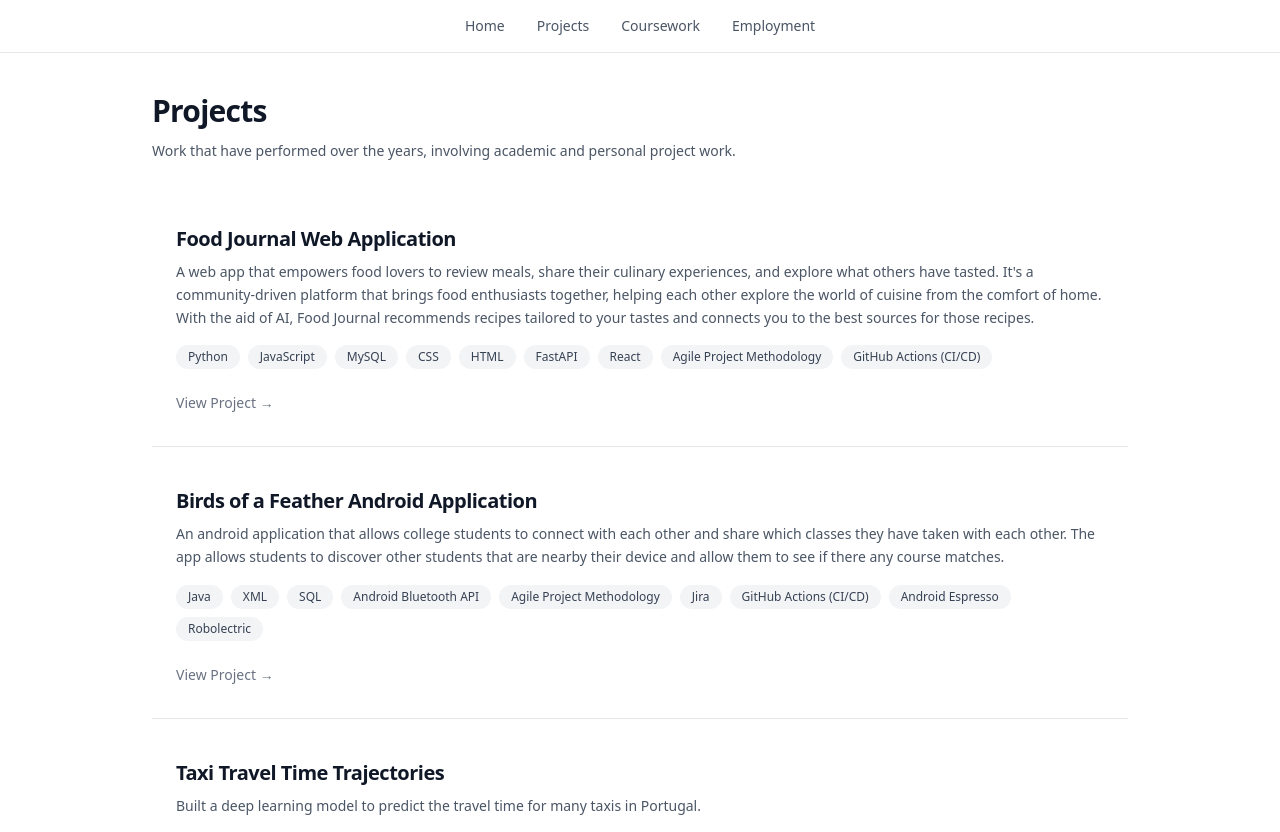
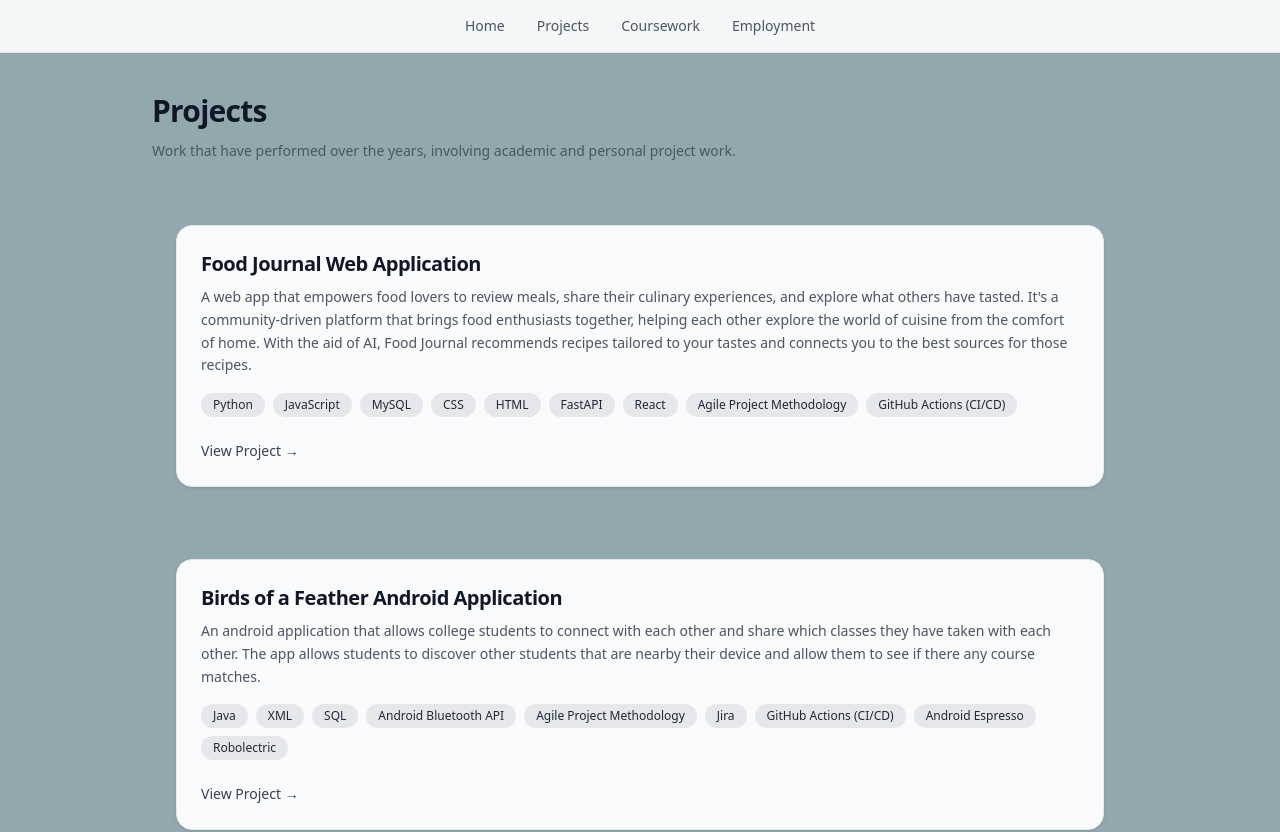
Before and after one commit to raul-martinezbeltran/Personal-Website, a React (Vite) app: page /#/projects in a window 1280 px wide. Shown: the top 832 px of the page. Built offline with nearby package versions, Linux system fonts and the light colour scheme.

Commit message:
Added card container styling to components

```diff
--- a/src/App.tsx
+++ b/src/App.tsx
@@ -7,7 +7,7 @@ import "./App.css";
 
 function App() {
   return (
-    <div className="App">
+    <div className="min-h-screen bg-[#93A8AC]">
       <Routes>
         <Route path="/" element={<Home />} />
         <Route path="/projects" element={<Projects />} />
--- a/src/Components/Course/index.tsx
+++ b/src/Components/Course/index.tsx
@@ -8,16 +8,21 @@ export default function Course({
   description: string;
 }) {
   return (
-    <div className="border-b border-gray-200 py-8">
+    <div className="py-8">
       <div className="max-w-5xl mx-auto px-6">
-        <div className="flex items-baseline justify-between mb-2">
-          <h2 className="text-xl font-semibold tracking-tight text-gray-900">
-            {name}
-          </h2>
+        <div className="bg-gray-50 border border-gray-200 rounded-2xl p-6 shadow-sm hover:shadow-md transition">
+          <div className="flex items-baseline justify-between mb-2">
+            <h2 className="text-xl font-semibold tracking-tight text-gray-900">
+              {name}
+            </h2>
 
-          <span className="text-sm text-gray-500 font-medium">{code}</span>
+            <span className="text-sm text-gray-500 font-medium">{code}</span>
+          </div>
+
+          <p className="text-gray-600 leading-relaxed max-w-2xl">
+            {description}
+          </p>
         </div>
-        <p className="text-gray-600 leading-relaxed max-w-2xl">{description}</p>
       </div>
     </div>
   );
--- a/src/Components/Job/index.tsx
+++ b/src/Components/Job/index.tsx
@@ -12,8 +12,9 @@ export default function Job({
   description: string;
 }) {
   return (
-    <div className="border-b border-gray-200 py-8">
+    <div className="py-8">
       <div className="max-w-5xl mx-auto px-6">
+        <div className="bg-gray-50 border border-gray-200 rounded-2xl p-6 shadow-sm hover:shadow-md transition">
           {/* Top Row */}
           <div className="flex flex-col sm:flex-row sm:justify-between sm:items-start">
             <div>
@@ -31,7 +32,7 @@ export default function Job({
               <p className="mt-2 text-sm text-gray-500">{location}</p>
             </div>
 
-          {/* Date (Right aligned on larger screens) */}
+            {/* Date */}
             <div className="mt-3 sm:mt-0 text-sm text-gray-500 sm:text-right">
               {date}
             </div>
@@ -43,5 +44,6 @@ export default function Job({
           </p>
         </div>
       </div>
+    </div>
   );
 }
--- a/src/Components/Project/index.tsx
+++ b/src/Components/Project/index.tsx
@@ -10,8 +10,9 @@ export default function Project({
   skills: string[];
 }) {
   return (
-    <div className="border-b border-gray-200 py-8">
+    <div className="py-8">
       <div className="max-w-5xl mx-auto px-6">
+        <div className="bg-gray-50 border border-gray-200 rounded-2xl p-6 shadow-sm hover:shadow-md transition">
           <h2 className="text-xl font-semibold tracking-tight text-gray-900">
             {name}
           </h2>
@@ -24,7 +25,7 @@ export default function Project({
             {skills.map((skill, index) => (
               <span
                 key={index}
-              className="px-3 py-1 text-xs font-medium bg-gray-100 text-gray-700 rounded-full"
+                className="px-3 py-1 text-xs font-medium bg-gray-200 text-gray-800 rounded-full"
               >
                 {skill}
               </span>
@@ -33,11 +34,12 @@ export default function Project({
 
           <a
             href={link}
-          className="mt-6 inline-block text-sm text-gray-500 hover:text-black transition"
+            className="mt-6 inline-block text-sm font-medium text-gray-700 hover:text-black transition"
           >
             View Project →
           </a>
         </div>
       </div>
+    </div>
   );
 }
--- a/src/Pages/Coursework/index.tsx
+++ b/src/Pages/Coursework/index.tsx
@@ -3,7 +3,7 @@ import Navbar from "../../Components/Navbar";
 
 export default function Coursework() {
   return (
-    <div className="min-h-screen bg-white text-gray-900">
+    <div className="min-h-screen text-gray-900">
       <Navbar />
 
       <main className="max-w-5xl mx-auto px-6 py-10">
--- a/src/Pages/Employment/index.tsx
+++ b/src/Pages/Employment/index.tsx
@@ -3,7 +3,7 @@ import Navbar from "../../Components/Navbar";
 
 export default function Employment() {
   return (
-    <div className="min-h-screen bg-white text-gray-900">
+    <div className="min-h-screen text-gray-900">
       <Navbar />
 
       <main className="max-w-5xl mx-auto px-6 py-10">
@@ -19,6 +19,13 @@ export default function Employment() {
         <div className="space-y-2">
           <Job
             company="Apple"
+            title="Community Specialist"
+            location="San Diego, CA"
+            date="November 2024 - December 2025"
+            description="sell stuff"
+          />
+          <Job
+            company="Apple"
             title="Reseller Specialist"
             location="San Diego, CA"
             date="April 2022 - October 2024"
--- a/src/Pages/Home/index.tsx
+++ b/src/Pages/Home/index.tsx
@@ -2,7 +2,7 @@ import Navbar from "../../Components/Navbar";
 
 export default function Home() {
   return (
-    <div className="bg-white text-gray-900 min-h-screen">
+    <div className="text-gray-900 min-h-screen">
       <Navbar />
 
       <main className="max-w-5xl mx-auto px-6 py-24">
@@ -12,14 +12,14 @@ export default function Home() {
 
         <h2 className="text-xl text-gray-500 mb-8">Software Engineer</h2>
 
-        <p className="text-gray-600 leading-relaxed max-w-2xl">
+        <p className="text-gray-600 leading-relaxed max-w-2xl py-4">
           Welcome to my personal portfolio. Here you can learn more about my
-          experience, explore the projects I’ve built, and see the technologies
+          experience, explore the projects I've built, and see the technologies
           I enjoy working with. I focus on building clean, scalable, and
           user-centered web applications.
         </p>
 
-        <p className="text-gray-600 leading-relaxed max-w-2xl">
+        <p className="text-gray-600 leading-relaxed max-w-2xl py-4">
           I graduated from U.C. San Diego with a B.S. in Computer Science and
           minored in cognitive science.
         </p>
--- a/src/Pages/Projects/index.tsx
+++ b/src/Pages/Projects/index.tsx
@@ -3,7 +3,7 @@ import Project from "../../Components/Project";
 
 export default function Projects() {
   return (
-    <div className="min-h-screen bg-white text-gray-900">
+    <div className="min-h-screen text-gray-900">
       <Navbar />
 
       <main className="max-w-5xl mx-auto px-6 py-10">
```
Lines whose indentation alone changed are shown as unchanged.
